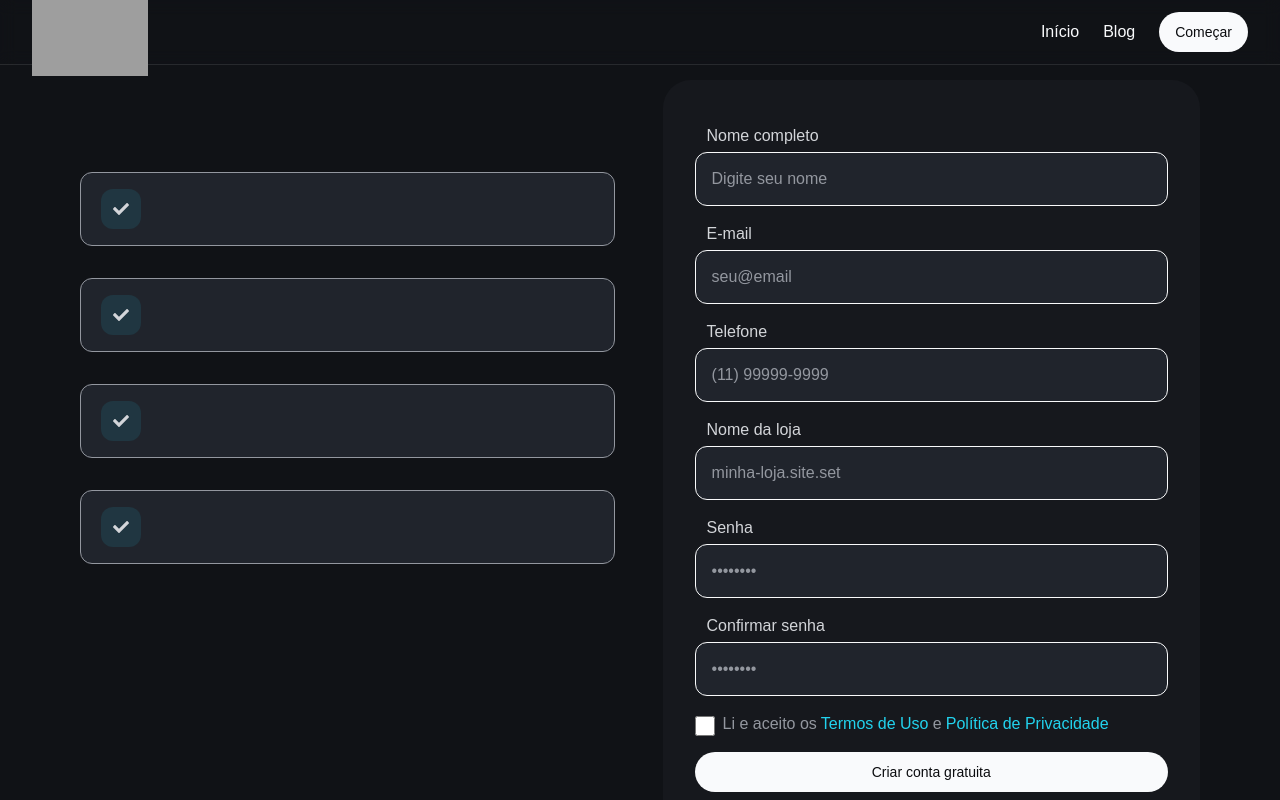
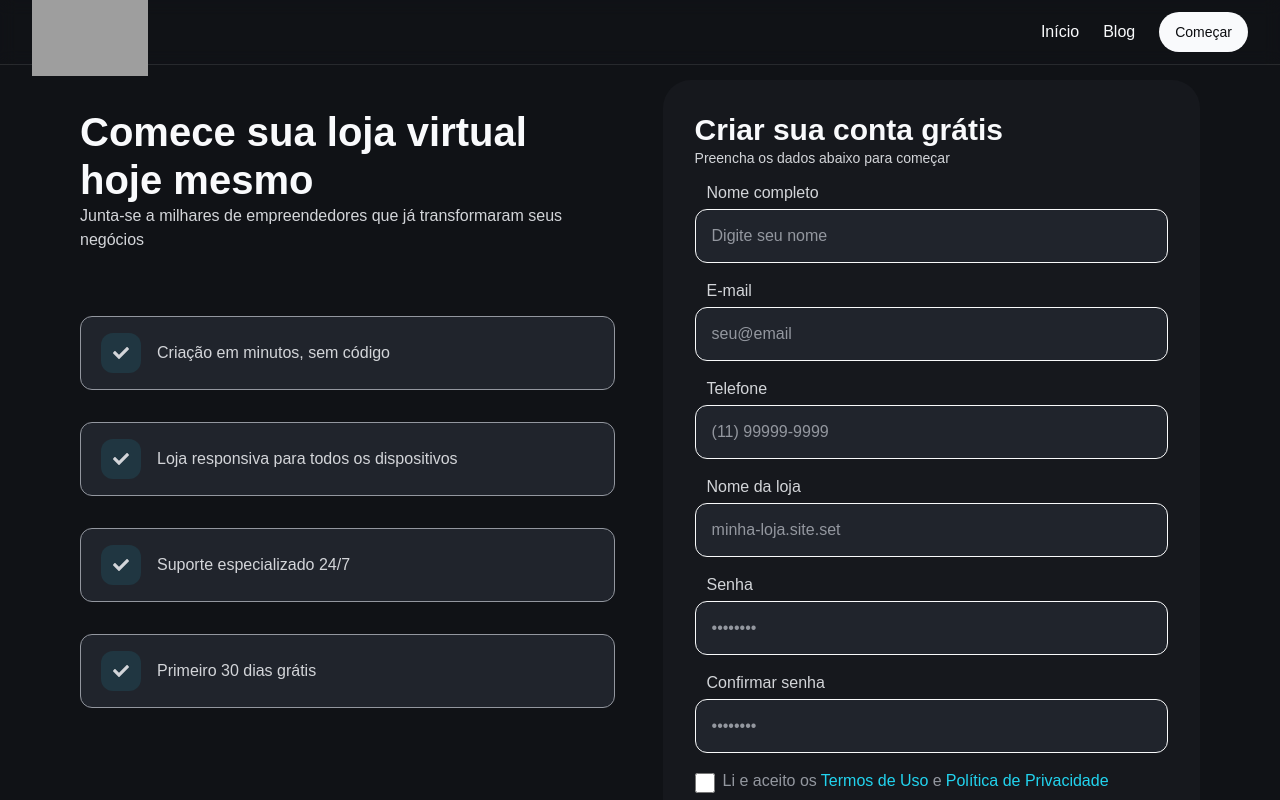
Before and after one commit to YasminFerrariDias/site-blog, a Next.js app: page /create-account in a window 1280 px wide. Shown: the top 800 px of the page. Built offline with nearby package versions, Linux system fonts and the light colour scheme; grey boxes are pictures that could not be loaded.

Commit message:
Criação da página de cadastro

```diff
--- a/src/app/create-account/page.tsx
+++ b/src/app/create-account/page.tsx
@@ -1,19 +1,35 @@
+'use client'
+
+import { useToastContext } from "@/hooks/use-toast-context";
 import Auth from "@/templates/auth/auth";
 import { FormCreateAccount } from "@/templates/auth/features/form-create-account";
+import { useRef } from "react";
 
 export default function CreateAccount() {
+  const toast = useToastContext();
+  const hasShownToast = useRef(false);
+
+  function handleInformation() {
+    if (hasShownToast.current) return;
+    toast.info({
+      heading: "Funcionalidade em desenvolvimento!",
+      message: "Cadastro simulado para demonstração",
+      duration: 3000
+    });
+  };
+
   return (
     <Auth
-    titleInformation=""
-    messageInformation=""
-    textInformationCard1=""
-    textInformationCard2=""
-    textInformationCard3=""
-    textInformationCard4=""
-    titleForm=""
-    messageForm=""
+      titleInformation="Comece sua loja virtual hoje mesmo"
+      messageInformation="Junta-se a milhares de empreendedores que já transformaram seus negócios"
+      textInformationCard1="Criação em minutos, sem código"
+      textInformationCard2="Loja responsiva para todos os dispositivos"
+      textInformationCard3="Suporte especializado 24/7"
+      textInformationCard4="Primeiro 30 dias grátis"
+      titleForm="Criar sua conta grátis"
+      messageForm="Preencha os dados abaixo para começar"
     >
-      <FormCreateAccount handle={"oi"} />
+      <FormCreateAccount handle={handleInformation} />
     </Auth>
   )
 }
--- a/src/templates/auth/auth.tsx
+++ b/src/templates/auth/auth.tsx
@@ -27,18 +27,6 @@ export default function Auth({
   messageForm,
   children,
 }: AuthProps) {
-  const toast = useToastContext();
-  const hasShownToast = useRef(false);
-
-  function handleInformation() {
-    if (hasShownToast.current) return;
-    toast.info({
-      heading: "Funcionalidade em desenvolvimento!",
-      message: "Cadastro simulado para demonstração",
-      duration: 3000
-    });
-  };
-
   return (
     <div className="flex flex-col gap-12 px-6 py-10 md:flex-row md:justify-between md:px-10 xl:px-20">
       <div className="flex flex-col gap-16 md:w-1/2">
```
